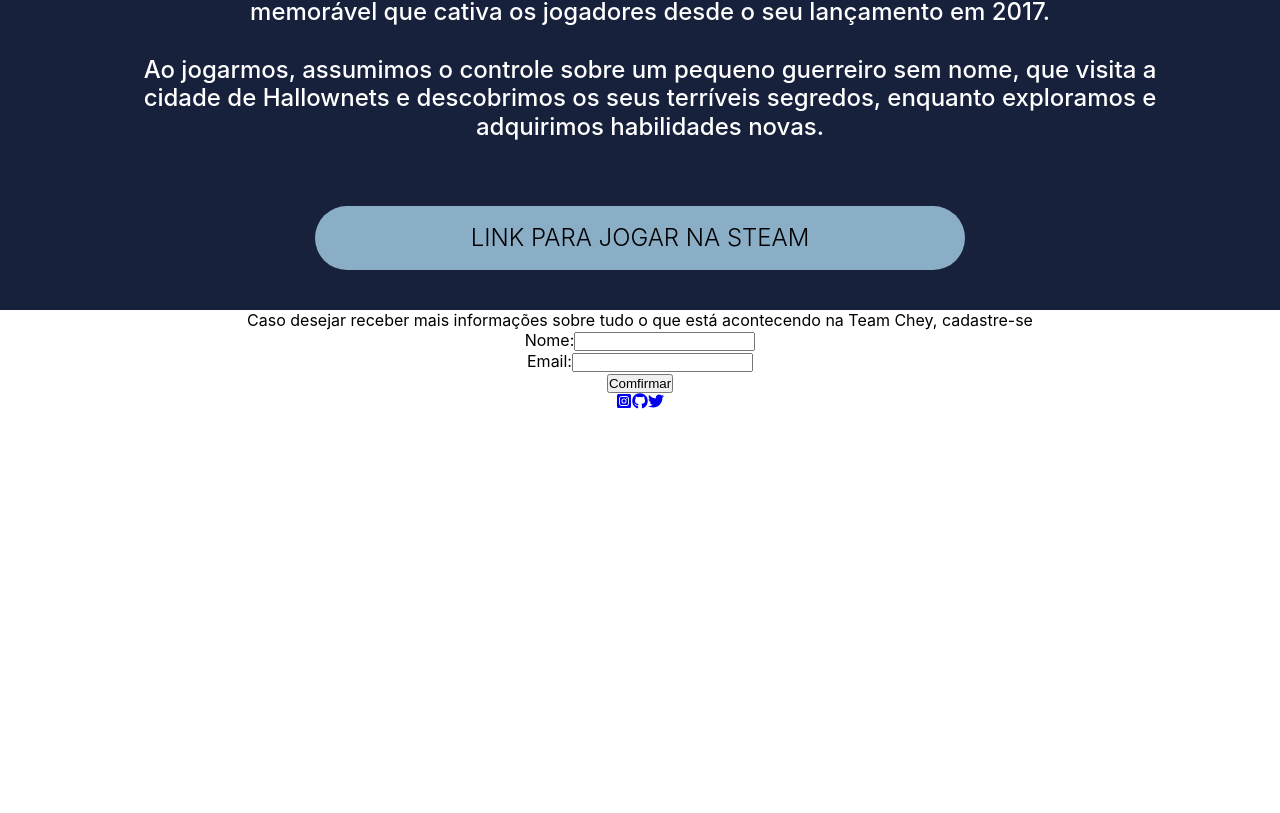
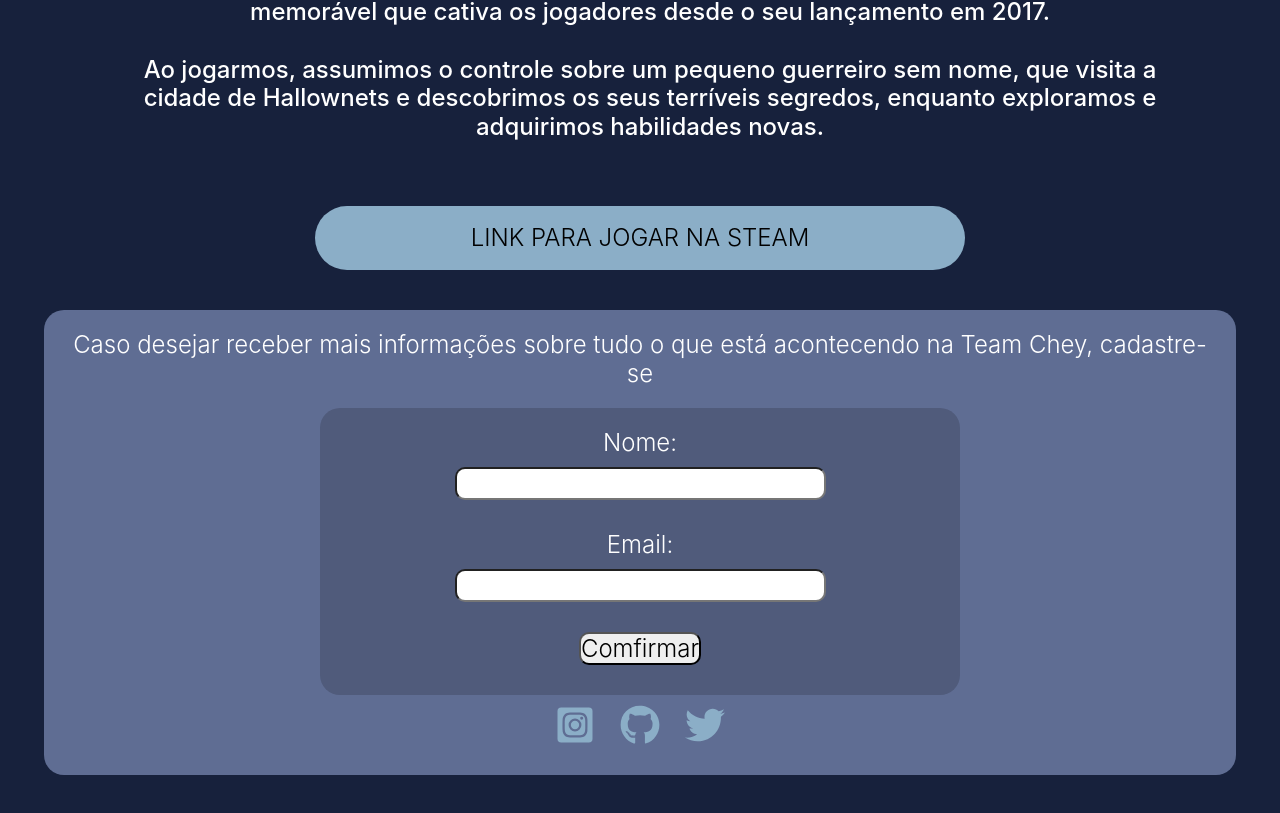
Before and after one commit to AlexandreHilario/landingpage, a React (Create React App) app: page / in a window 1280 px wide. Shown: the part 2792-3605 px from the top of the page. Before the commit the page ends 3205 px from the top, so only its background shows below. Built offline with nearby package versions, Linux system fonts and the light colour scheme.

Commit message:
css finalizado

```diff
--- a/src/App.css
+++ b/src/App.css
@@ -183,3 +183,82 @@
   color: #000000;
   text-decoration: none;
 }
+
+/* Estilização da section 4 */
+.section4 {
+  width: 100%;
+  height: auto;
+  background: #17213C;
+  display: flex;
+  align-items: center;
+  justify-content: center;
+}
+
+.box {
+  width: 90%;
+  max-width: 1280px;
+  height: auto;
+  background: #5F6D93;
+  display: flex;
+  align-items: center;
+  justify-content: center;
+  flex-direction: column;
+  border-radius: 20px;
+  padding: 20px;
+  margin-bottom: 50px;
+}
+
+.questions {
+  color: #FFFFFF;
+  font-size: 3vh;
+  font-family: 'Inter';
+  font-style: normal;
+  font-weight: 300;
+  margin-bottom: 20px;
+}
+
+.register {
+  width: 90%;
+  max-width: 600px;
+  height: auto;
+  background-color: #505B7B;
+  border-radius: 20px;
+  display: flex;
+  align-items: center;
+  justify-content: center;
+  flex-direction: column;
+  padding: 20px;
+  margin-bottom: 10px;
+}
+
+label {
+  color: #FFFFFF;
+  font-family: 'Inter';
+  font-style: normal;
+  font-weight: 300;
+  font-size: 3vh;
+  margin-bottom: 10px;
+}
+
+input {
+  border-radius: 10px;
+  font-family: 'Inter';
+  font-style: normal;
+  font-weight: 300;
+  font-size: 3vh;
+  margin-bottom: 10px;
+}
+
+.icon_instagram,
+.icon_github,
+.icon_twitter {
+  font-size: 5vh;
+  color: #8BAEC7;
+  margin-bottom: 10px;
+}
+
+.icon_instagram:not(:last-child),
+.icon_github:not(:last-child),
+.icon_twitter:not(:last-child) {
+  margin-right: 25px;
+}
```
